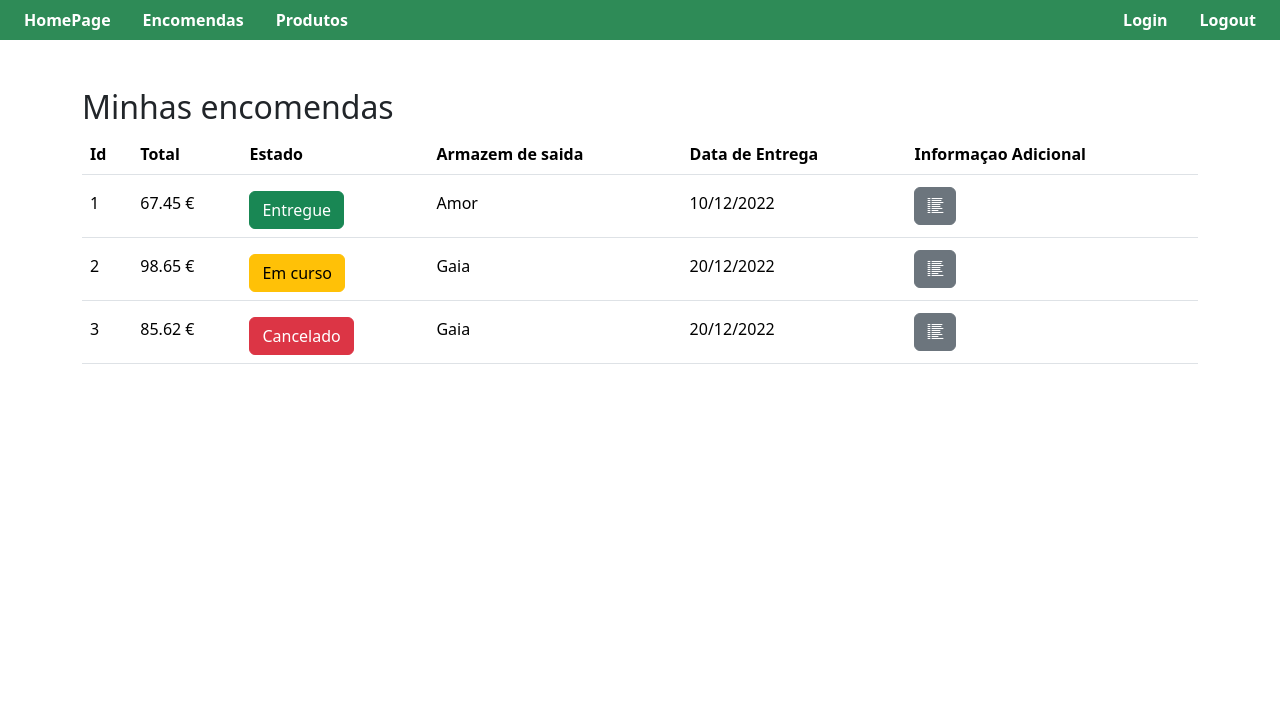
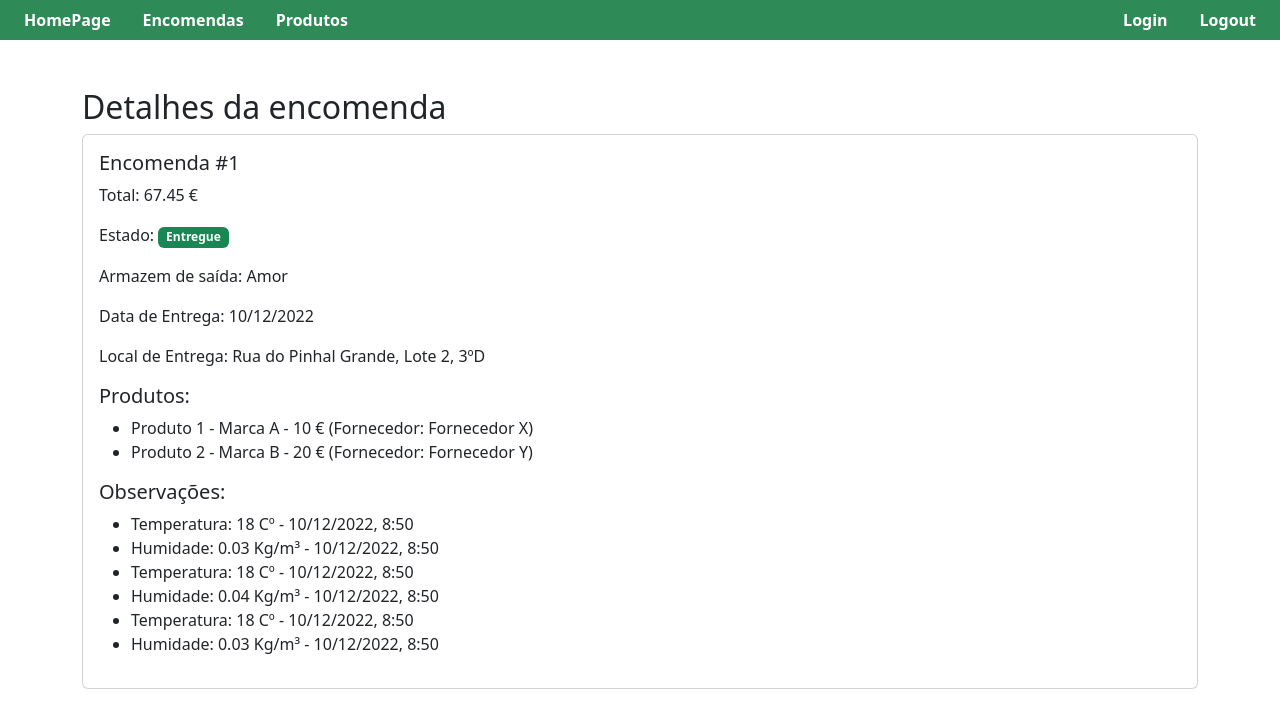
Before and after one commit to R-Crespo/ProjDAE_Client, a Nuxt app: page /encomendas/1 in a window 1280 px wide. Shown: the top 728 px of the page. Built offline with nearby package versions, Linux system fonts and the light colour scheme.

Commit message:
detalhesProduto static

```diff
--- /dev/null
+++ b/pages/encomendas/_id.vue
@@ -0,0 +1,82 @@
+<template>
+  <div class="container">
+    <div class="row">
+      <div class="col">
+        <h2>Detalhes da encomenda</h2>
+        <div class="card">
+          <div class="card-body">
+            <h5 class="card-title">Encomenda #{{ encomenda.id }}</h5>
+            <p class="card-text">Total: {{ encomenda.total }} €</p>
+            <p class="card-text">Estado: <span :class="estadoClass(encomenda.estado)">{{ encomenda.estado }}</span></p>
+            <p class="card-text">Armazem de saída: {{ encomenda.armazem_saida }}</p>
+            <p class="card-text">Data de Entrega: {{ encomenda.data_de_entrega }}</p>
+            <p class="card-text">Local de Entrega: {{ encomenda.localEntrega }}</p>
+            <h5>Produtos:</h5>
+            <ul>
+              <li v-for="produto in encomenda.produtos" :key="produto.id">
+                {{ produto.nome }} - {{ produto.marca }} - {{ produto.preco }} € (Fornecedor: {{ produto.fornecedor }})
+              </li>
+            </ul>
+            <h5>Observações:</h5>
+            <ul>
+              <li v-for="observacao in encomenda.observacoes" :key="observacao.timestamp">
+                {{ observacao.type }}: {{ observacao.value }} {{ observacao.unit }} - {{ observacao.timestamp }}
+              </li>
+            </ul>
+          </div>
+        </div>
+      </div>
+    </div>
+  </div>
+</template>
+
+<script setup>
+import { ref, onMounted } from 'vue';
+import { useRoute } from 'vue-router';
+
+// Simulated data for an order (normally this would be fetched from an API or store)
+const encomendas = [
+  { id: 1, total: '67.45', estado: 'Entregue', armazem_saida: 'Amor', data_de_entrega: '10/12/2022', produtos: [{ id: 1, nome: 'Produto 1', marca: 'Marca A', preco: '10', fornecedor: 'Fornecedor X' },
+      { id: 2, nome: 'Produto 2', marca: 'Marca B', preco: '20', fornecedor: 'Fornecedor Y' }],
+    localEntrega: "Rua do Pinhal Grande, Lote 2, 3ºD", observacoes : [{ type: "Temperatura", value: "18", unit: "Cº", timestamp: "10/12/2022, 8:50"},
+      { type: "Humidade", value: "0.03", unit: "Kg/m³", timestamp: "10/12/2022, 8:50"},
+      { type: "Temperatura", value: "18", unit: "Cº", timestamp: "10/12/2022, 8:50"},
+      { type: "Humidade", value: "0.04", unit: "Kg/m³", timestamp: "10/12/2022, 8:50"},
+      { type: "Temperatura", value: "18", unit: "Cº", timestamp: "10/12/2022, 8:50"},
+      { type: "Humidade", value: "0.03", unit: "Kg/m³", timestamp: "10/12/2022, 8:50"}]}
+];
+
+/*
+const route = useRoute();
+const encomendaId = parseInt(route.params.id, 10);
+const encomenda = ref(encomendas.find(e => e.id === encomendaId));
+*/
+const encomenda = ref(encomendas[0]);
+
+// Function to determine the class based on the order status
+const estadoClass = (estado) => {
+  switch (estado) {
+    case 'Entregue':
+      return 'badge bg-success';
+    case 'Cancelado':
+      return 'badge bg-danger';
+    default:
+      return 'badge bg-warning';
+  }
+};
+</script>
+
+<style scoped>
+/* Styles corresponding to order statuses */
+.badge.bg-success {
+  background-color: green;
+}
+
+.badge.bg-danger {
+  background-color: red;
+}
+
+.badge.bg-warning {
+  background-color: yellow;
+}
+</style>
--- a/pages/encomendas/_username/_id.vue
+++ /dev/null
@@ -1,71 +0,0 @@
-<template>
-  <div class="container">
-    <div class="row">
-      <div class="col">
-        <h2>Minhas encomendas</h2>
-        <table class="table">
-          <thead>
-          <tr>
-            <th scope="col" >Id</th>
-            <th scope="col" >Total</th>
-            <th scope="col" >Estado</th>
-            <th scope="col" >Armazem de saida</th>
-            <th scope="col" >Data de Entrega</th>
-            <th scope="col" >Informaçao Adicional</th>
-          </tr>
-          </thead>
-          <tbody>
-          <tr v-for="encomenda in encomendas">
-            <td class="pt-3">{{ encomenda.id }}</td>
-            <td class="pt-3">{{ encomenda.total }} €</td>
-            <td class="pt-3"><button class="btn" :class="estadoClass(encomenda.estado)">{{ encomenda.estado }}</button></td>
-            <td class="pt-3">{{ encomenda.armazem_saida }}</td>
-            <td class="pt-3">{{ encomenda.data_de_entrega }}</td>
-            <td class="align-content-center"><button class="btn btn-secondary"><i class="bi bi-list-columns-reverse"></i></button></td>
-          </tr>
-          </tbody>
-        </table>
-      </div>
-    </div>
-  </div>
-</template>
-<script setup>
-const config = useRuntimeConfig()
-const api = config.public.API_URL
-//const {data: products, error, refresh} = await useFetch(`${api}/products`)
-const encomenda = ref([
-  { id: 1, total: '67.45', estado: 'Entregue', armazem_saida: 'Amor', data_de_entrega: '10/12/2022', produtos: [{ id: 1, nome: 'Produto 1', marca: 'Marca A', preco: '10', fornecedor: 'Fornecedor X' },
-                                                                                                                { id: 2, nome: 'Produto 2', marca: 'Marca B', preco: '20',fornecedor: 'Fornecedor Y' }],
-    localEntrega: "Rua do Pinhal Grande, Lote 2, 3ºD", observacoes : [{ type: "Temperatura", value: "18", unit: "Cº", timestamp: "10/12/2022, 8:50"},
-                                                                      { type: "Humidade", value: "0.03", unit: "Kg/m³", timestamp: "10/12/2022, 8:50"},
-                                                                      { type: "Temperatura", value: "18", unit: "Cº", timestamp: "10/12/2022, 8:50"},
-                                                                      { type: "Humidade", value: "0.04", unit: "Kg/m³", timestamp: "10/12/2022, 8:50"},
-                                                                      { type: "Temperatura", value: "18", unit: "Cº", timestamp: "10/12/2022, 8:50"},
-                                                                      { type: "Humidade", value: "0.03", unit: "Kg/m³", timestamp: "10/12/2022, 8:50"}]}]);
-
-const estadoClass = (estado) => {
-  switch (estado) {
-    case 'Entregue':
-      return 'btn-success';
-    case 'Cancelado':
-      return 'btn-danger';
-    default:
-      return 'btn-warning';
-  }
-}
-</script>
-<style scoped>
-.estado-entregue {
-  background-color: green;
-  width: 20px;
-  height: 20px;
-}
-
-.estado-cancelado {
-  background-color: red;
-}
-
-.estado-other {
-  background-color: yellow;
-}
-</style>
--- a/pages/encomendas/_username/index.vue
+++ b/pages/encomendas/_username/index.vue
@@ -1,3 +1,6 @@
+
+
+
 <template>
   <div class="container">
     <div class="row">
@@ -6,22 +9,31 @@
         <table class="table">
           <thead>
           <tr>
-            <th scope="col" >Id</th>
-            <th scope="col" >Total</th>
-            <th scope="col" >Estado</th>
-            <th scope="col" >Armazem de saida</th>
-            <th scope="col" >Data de Entrega</th>
-            <th scope="col" >Informaçao Adicional</th>
+            <th scope="col">Id</th>
+            <th scope="col">Total</th>
+            <th scope="col">Estado</th>
+            <th scope="col">Armazem de saida</th>
+            <th scope="col">Data de Entrega</th>
+            <th scope="col">Informaçao Adicional</th>
           </tr>
           </thead>
           <tbody>
-          <tr v-for="encomenda in encomendas">
+          <tr v-for="encomenda in encomendas" :key="encomenda.id">
             <td class="pt-3">{{ encomenda.id }}</td>
             <td class="pt-3">{{ encomenda.total }} €</td>
-            <td class="pt-3"><button class="btn" :class="estadoClass(encomenda.estado)">{{ encomenda.estado }}</button></td>
+            <td class="pt-3">
+              <button class="btn" :class="estadoClass(encomenda.estado)">
+                {{ encomenda.estado }}
+              </button>
+            </td>
             <td class="pt-3">{{ encomenda.armazem_saida }}</td>
             <td class="pt-3">{{ encomenda.data_de_entrega }}</td>
-            <td class="align-content-center"><button class="btn btn-secondary"><i class="bi bi-list-columns-reverse"></i></button></td>
+            <td class="align-content-center">
+              <!-- Navigate to the static _id.vue page -->
+              <nuxt-link to="/encomendas/_id" class="btn btn-secondary">
+                <i class="bi bi-list-columns-reverse"></i>
+              </nuxt-link>
+            </td>
           </tr>
           </tbody>
         </table>
@@ -29,15 +41,18 @@
     </div>
   </div>
 </template>
+
 <script setup>
-const config = useRuntimeConfig()
-const api = config.public.API_URL
-//const {data: products, error, refresh} = await useFetch(`${api}/products`)
+import { ref } from 'vue';
+
+// Static data for demonstration purposes
 const encomendas = ref([
   { id: 1, total: '67.45', estado: 'Entregue', armazem_saida: 'Amor', data_de_entrega: '10/12/2022' },
   { id: 2, total: '98.65', estado: 'Em curso', armazem_saida: 'Gaia', data_de_entrega: '20/12/2022' },
-  { id: 3, total: '85.62', estado: 'Cancelado', armazem_saida: 'Gaia', data_de_entrega: '20/12/2022'  }]);
+  { id: 3, total: '85.62', estado: 'Cancelado', armazem_saida: 'Gaia', data_de_entrega: '20/12/2022' }
+]);
 
+// Function to determine the class based on the order status
 const estadoClass = (estado) => {
   switch (estado) {
     case 'Entregue':
@@ -47,13 +62,13 @@ const estadoClass = (estado) => {
     default:
       return 'btn-warning';
   }
-}
+};
 </script>
+
 <style scoped>
+/* Styles corresponding to order statuses */
 .estado-entregue {
   background-color: green;
-  width: 20px;
-  height: 20px;
 }
 
 .estado-cancelado {
```
